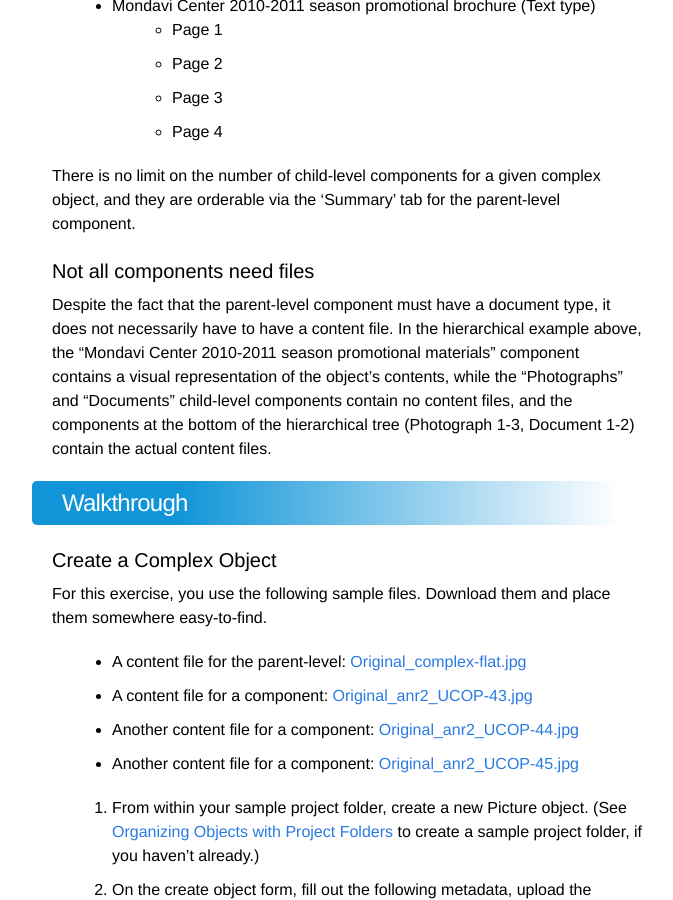
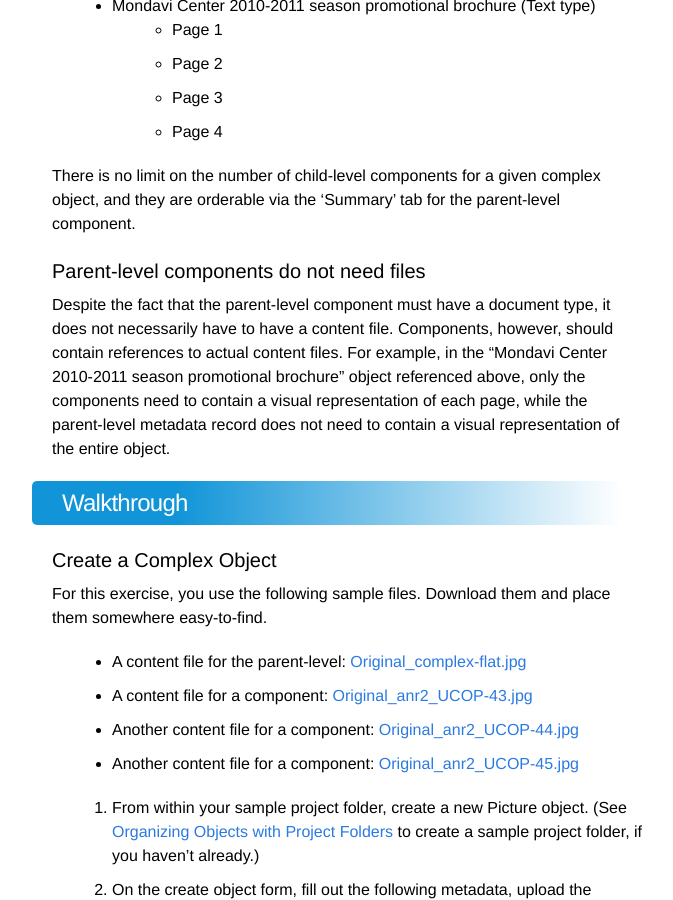
Before and after one commit to ucldc/ucldc-docs, a Jekyll site: the page built from docs/dams/complex-objects.md, in a window 1280 px wide and 900 px high, scrolled down 744 px. Shown: the whole window, without its empty margins (188-861 px from the left). Built offline with Jekyll 4.4.1, drawn with Linux system fonts in a browser that asks for light colours; nearby versions of some CDN libraries.

Commit message:
Adjusted "Complex objects in the DAMS" section
Modified and retitled sub-section "Parent-level components do not need files"

```diff
--- a/docs/dams/complex-objects.md
+++ b/docs/dams/complex-objects.md
@@ -27,8 +27,8 @@ And here is an example of a multi-page item, where the sequence of pages is impo
 
 There is no limit on the number of child-level components for a given complex object, and they are orderable via the 'Summary' tab for the parent-level component.
 
-## Not all components need files
-Despite the fact that the parent-level component must have a document type, it does not necessarily have to have a content file. In the hierarchical example above, the "Mondavi Center 2010-2011 season promotional materials" component contains a visual representation of the object's contents, while the "Photographs" and "Documents" child-level components contain no content files, and the components at the bottom of the hierarchical tree (Photograph 1-3, Document 1-2) contain the actual content files.
+## Parent-level components do not need files
+Despite the fact that the parent-level component must have a document type, it does not necessarily have to have a content file. Components, however, should contain references to actual content files.  For example, in the "Mondavi Center 2010-2011 season promotional brochure" object referenced above, only the components need to contain a visual representation of each page, while the parent-level metadata record does not need to contain a visual representation of the entire object.
 
 <div class="walkthrough">Walkthrough</div>
 
```
